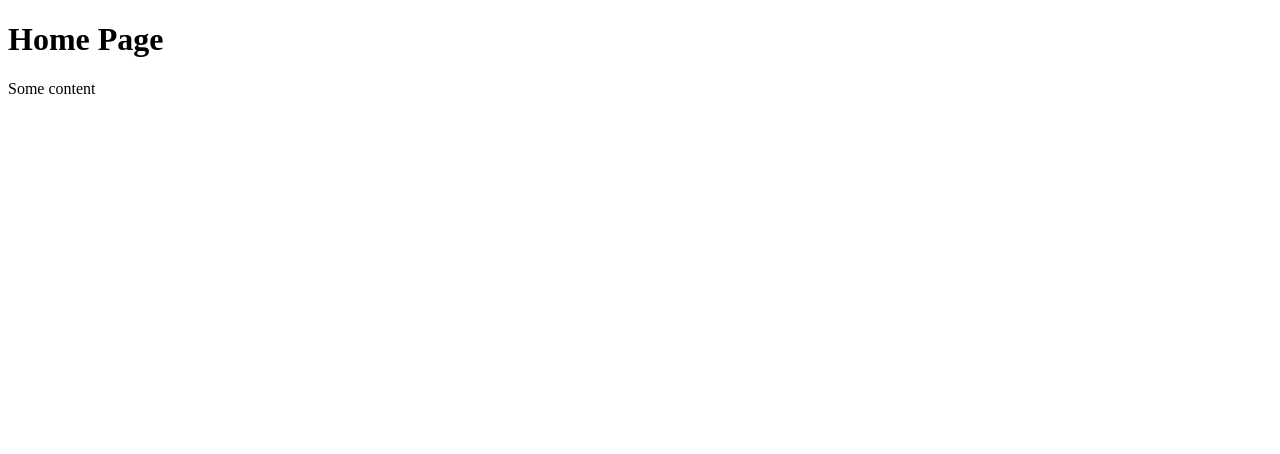
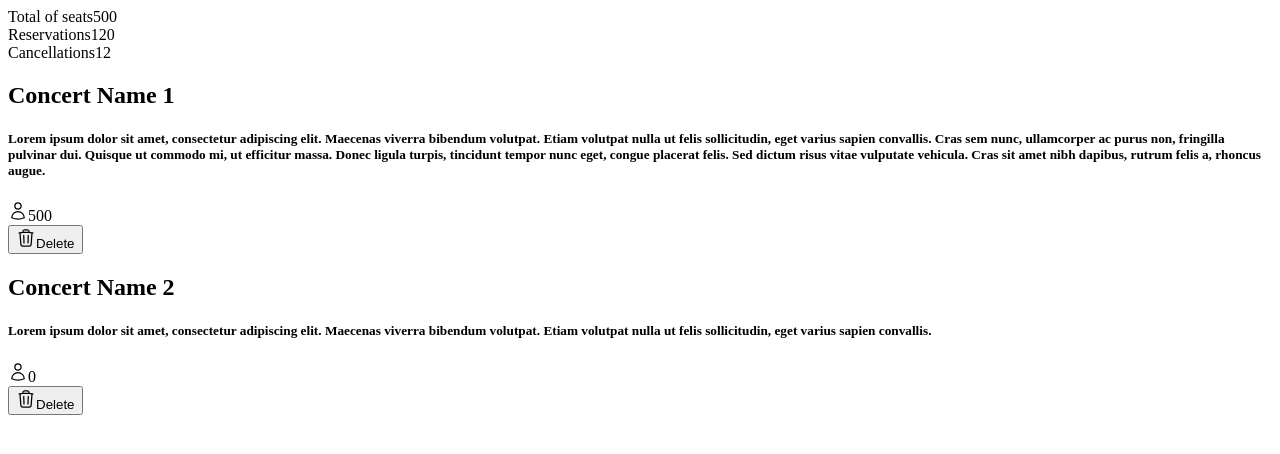
Before and after one commit to kevinleey/DataWowTest, a Next.js app: page / in a window 1280 px wide. Shown: the top 454 px of the page. Built offline with nearby package versions, Linux system fonts and the light colour scheme.

Commit message:
chore: adapt new components + nav css changes

```diff
--- a/app/page.tsx
+++ b/app/page.tsx
@@ -1,8 +1,34 @@
+import ConcertList from "./_components/ConcertList";
+import Statistics from "./_components/Statistics";
+
+const mockConcerts = [
+  {
+    id: 1,
+    name: "Concert Name 1",
+    description:
+      "Lorem ipsum dolor sit amet, consectetur adipiscing elit. Maecenas viverra bibendum volutpat. Etiam volutpat nulla ut felis sollicitudin, eget varius sapien convallis. Cras sem nunc, ullamcorper ac purus non, fringilla pulvinar dui. Quisque ut commodo mi, ut efficitur massa. Donec ligula turpis, tincidunt tempor nunc eget, congue placerat felis. Sed dictum risus vitae vulputate vehicula. Cras sit amet nibh dapibus, rutrum felis a, rhoncus augue.",
+    reservations: 500,
+  },
+  {
+    id: 2,
+    name: "Concert Name 2",
+    description:
+      "Lorem ipsum dolor sit amet, consectetur adipiscing elit. Maecenas viverra bibendum volutpat. Etiam volutpat nulla ut felis sollicitudin, eget varius sapien convallis.",
+    reservations: 0,
+  },
+];
+
+function getConcerts() {
+  return mockConcerts;
+}
+
 export default function HomePage() {
+  const concerts = getConcerts();
+
   return (
     <div className="page">
-      <h1>Home Page</h1>
-      <p>Some content</p>
+      <Statistics />
+      <ConcertList concerts={concerts} />
     </div>
   );
 }
```
Also changed, not shown: app/global.css (+9 -6 lines).
